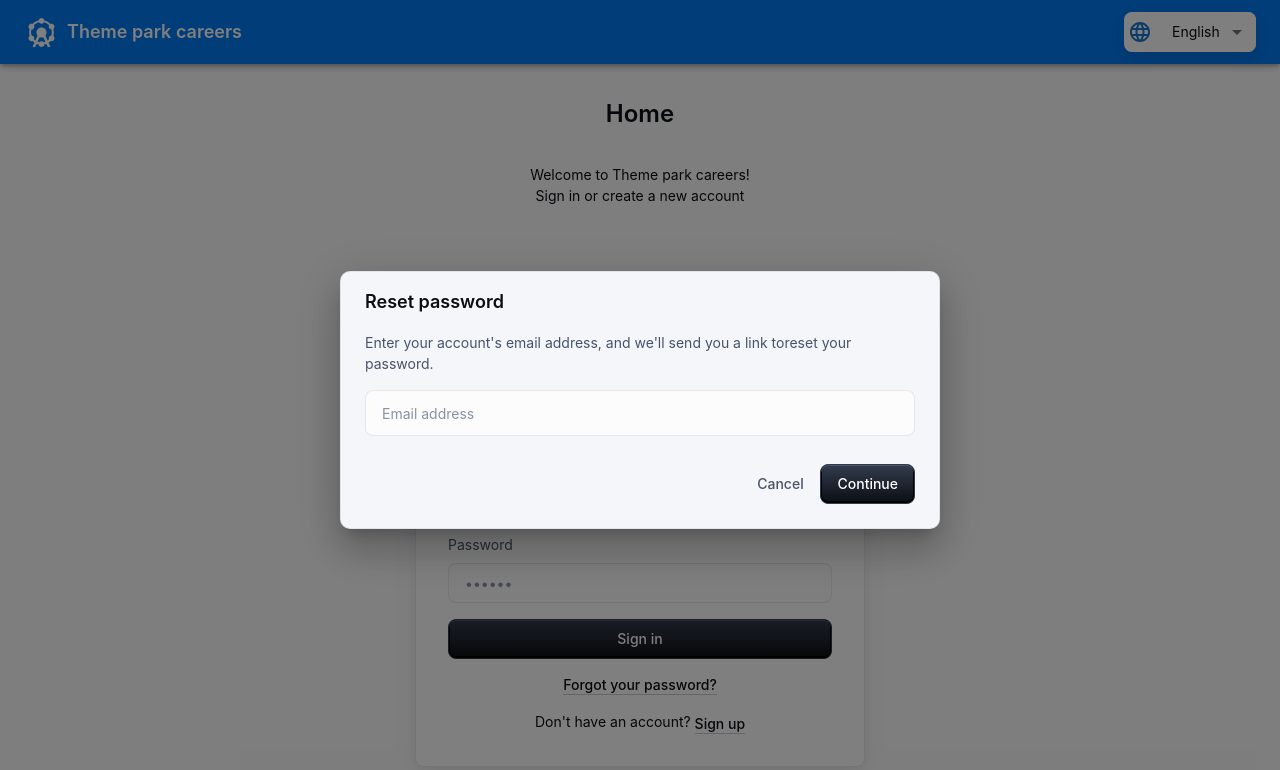
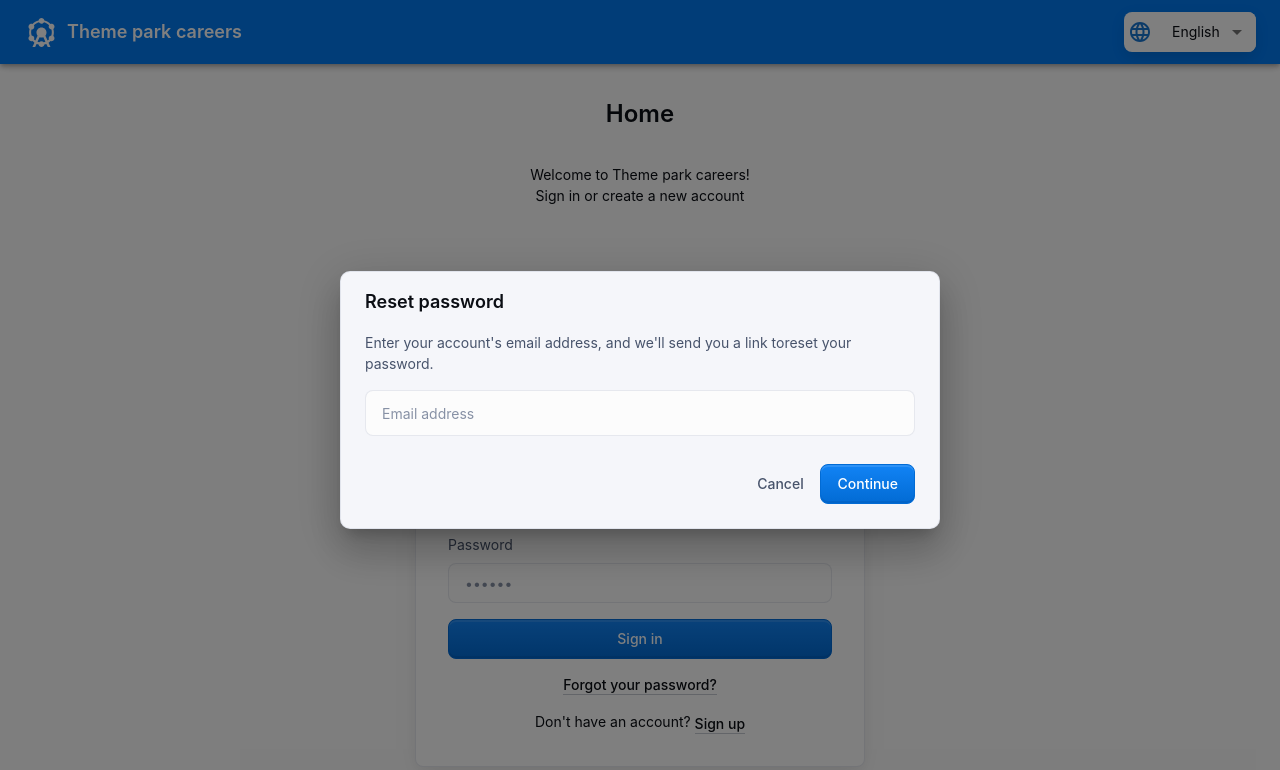
Before and after one commit to ponkinnm/IV1201-frontend, a React (Vite) app: page / in a window 1280 px wide. Both pictures are taken after a click on the button "Forgot your password?". Shown: the top 770 px of the page. Built offline with nearby package versions, Linux system fonts and the light colour scheme.

Commit message:
Updated background color for buttons

```diff
--- a/src/components/ForgotPassword.tsx
+++ b/src/components/ForgotPassword.tsx
@@ -51,7 +51,7 @@ export default function ForgotPassword({ open, handleClose }: ForgotPasswordProp
       </DialogContent>
       <DialogActions sx={{ pb: 3, px: 3 }}>
         <Button onClick={handleClose}>{t("button_cancel")}</Button>
-        <Button variant="contained" type="submit">{t("button_continue")}</Button>
+        <Button variant="contained" type="submit" color="secondary">{t("button_continue")}</Button>
       </DialogActions>
     </Dialog>
   );
--- a/src/components/SignInForm.tsx
+++ b/src/components/SignInForm.tsx
@@ -177,7 +177,7 @@ export default function SignIn() {
               />
             </FormControl>
             <ForgotPassword open={showForgotPasswordDialog} handleClose={toggleForgotPasswordDialog} />
-            <Button type="submit" fullWidth variant="contained">
+            <Button type="submit" fullWidth variant="contained" color="secondary">
             {t("button")}
             </Button>
             <Link
--- a/src/components/SignUpForm.tsx
+++ b/src/components/SignUpForm.tsx
@@ -308,6 +308,7 @@ export default function SignUp() {
               fullWidth
               variant="contained"
               onClick={validateInputs}
+              color="secondary"
             >
               {t("sign_up")}
             </Button>
--- a/src/pages/LoggedInUser.tsx
+++ b/src/pages/LoggedInUser.tsx
@@ -12,8 +12,8 @@ function LoggedInUser() {
     <Box sx={{display: "flex", flexDirection: "column", alignItems: "center", marginTop: 4}}>
       <Typography>{t("logged_in_msg")}</Typography>
       { role_id === 1 ? (
-      <Button onClick={() => { void navigate("/applicants") }}>{t("button_1")}</Button>) : (
-      <Button onClick={() => { void navigate("/apply") }}>{t("button_2")}</Button>
+      <Button onClick={() => { void navigate("/applicants") }} sx={{backgroundColor: "#1976d2", color: "white", margin: 2 }}>{t("button_1")}</Button>) : (
+      <Button onClick={() => { void navigate("/apply") }} sx={{backgroundColor: "#1976d2", color: "white", margin: 2 }}>{t("button_2")}</Button>
     )}
     </Box>
   );
```
